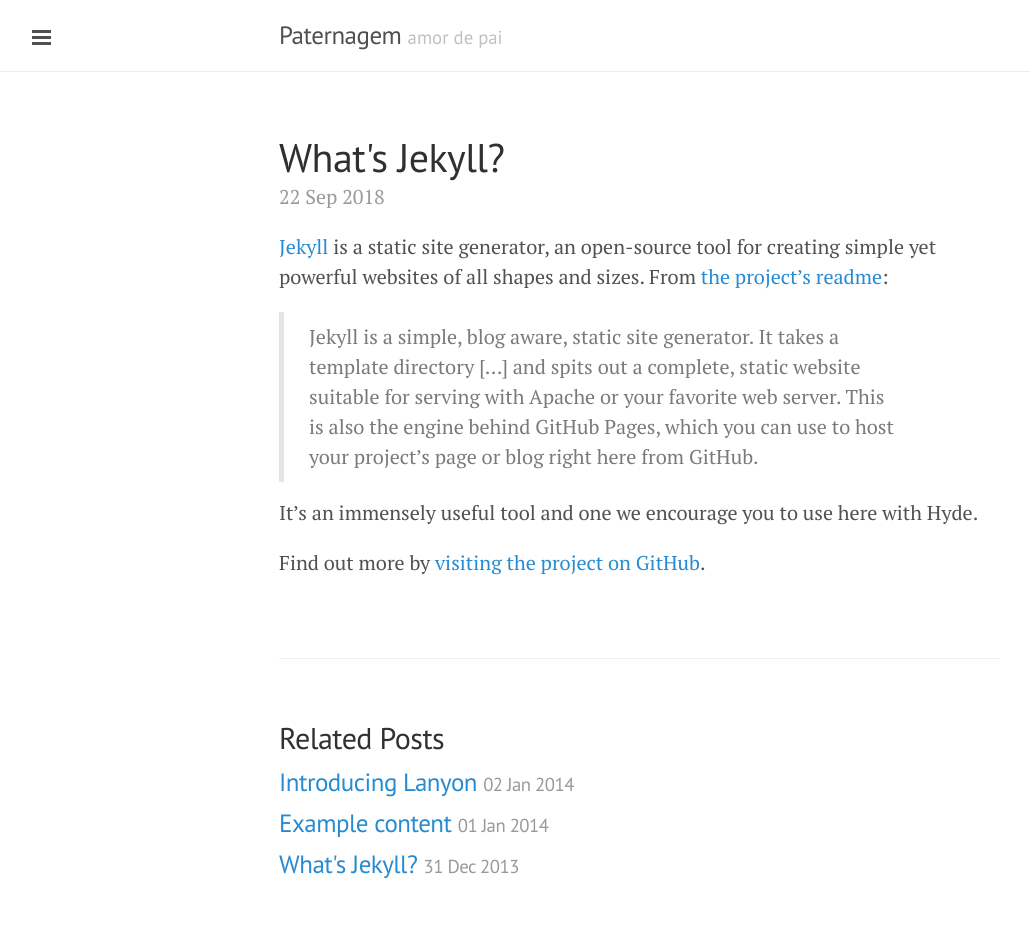
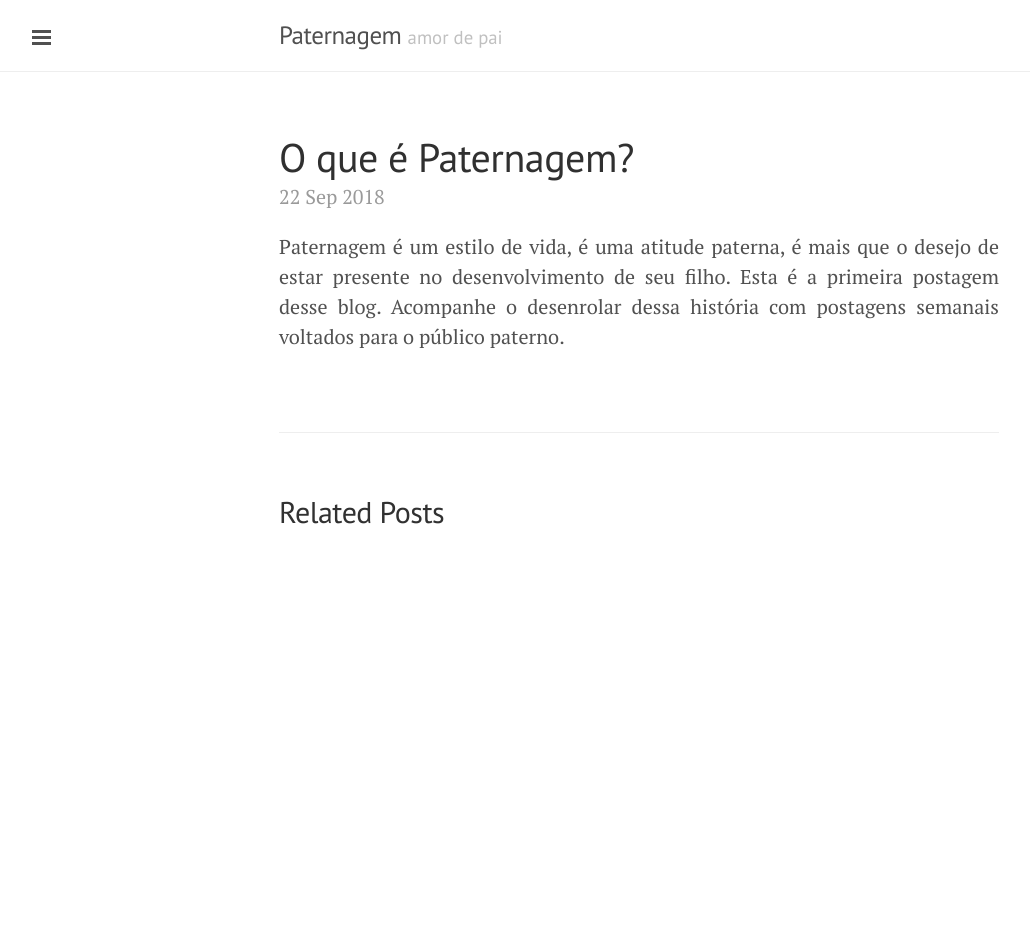
Before and after one commit to paternagem/page, a Jekyll site: the page built from _posts/2018-09-22-o-que-e-paternagem.md, in a window 1280 px wide. Shown: the whole page, without its empty margins (1-1031 px from the left). Built offline with Jekyll 4.4.1, drawn with Linux system fonts in a browser that asks for light colours; Markdown is read by kramdown in place of the engine named in the settings; after the commit the page ends 900 px from its top, so only the background shows below that.

Commit message:
Backup das postagens

```diff
--- a/_posts/2018-09-22-o-que-e-paternagem.md
+++ b/_posts/2018-09-22-o-que-e-paternagem.md
@@ -1,12 +1,10 @@
 ---
 layout: post
-title: What's Jekyll?
+title: O que é Paternagem?
 ---
 
-[Jekyll](http://jekyllrb.com) is a static site generator, an open-source tool for creating simple yet powerful websites of all shapes and sizes. From [the project's readme](https://github.com/mojombo/jekyll/blob/master/README.markdown):
+<div style="text-align: justify">
+Paternagem é um estilo de vida, é uma atitude paterna, é mais que o desejo de estar presente no desenvolvimento de seu filho.
 
-  > Jekyll is a simple, blog aware, static site generator. It takes a template directory [...] and spits out a complete, static website suitable for serving with Apache or your favorite web server. This is also the engine behind GitHub Pages, which you can use to host your project’s page or blog right here from GitHub.
 
-It's an immensely useful tool and one we encourage you to use here with Hyde.
-
-Find out more by [visiting the project on GitHub](https://github.com/mojombo/jekyll).
+Esta é a primeira postagem desse blog. Acompanhe o desenrolar dessa história com postagens semanais voltados para o público paterno.
```
Also changed, not shown: Backup/2013-12-31-whats-jekyll.md (renamed from _posts/2013-12-31-whats-jekyll.md), Backup/2014-01-01-example-content.md (renamed from _posts/2014-01-01-example-content.md), Backup/2014-01-02-introducing-lanyon.md (renamed from _posts/2014-01-02-introducing-lanyon.md), 2 other files.
